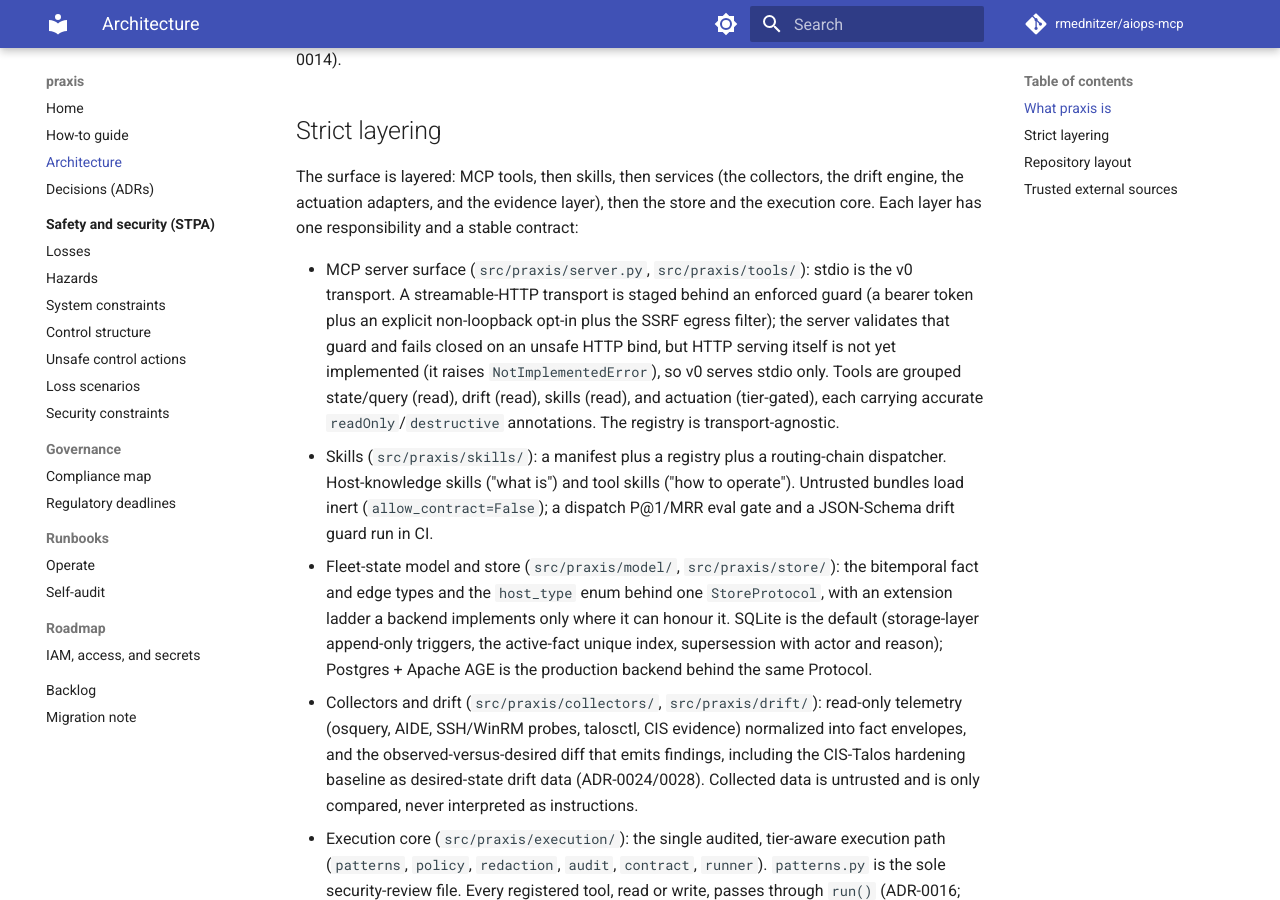
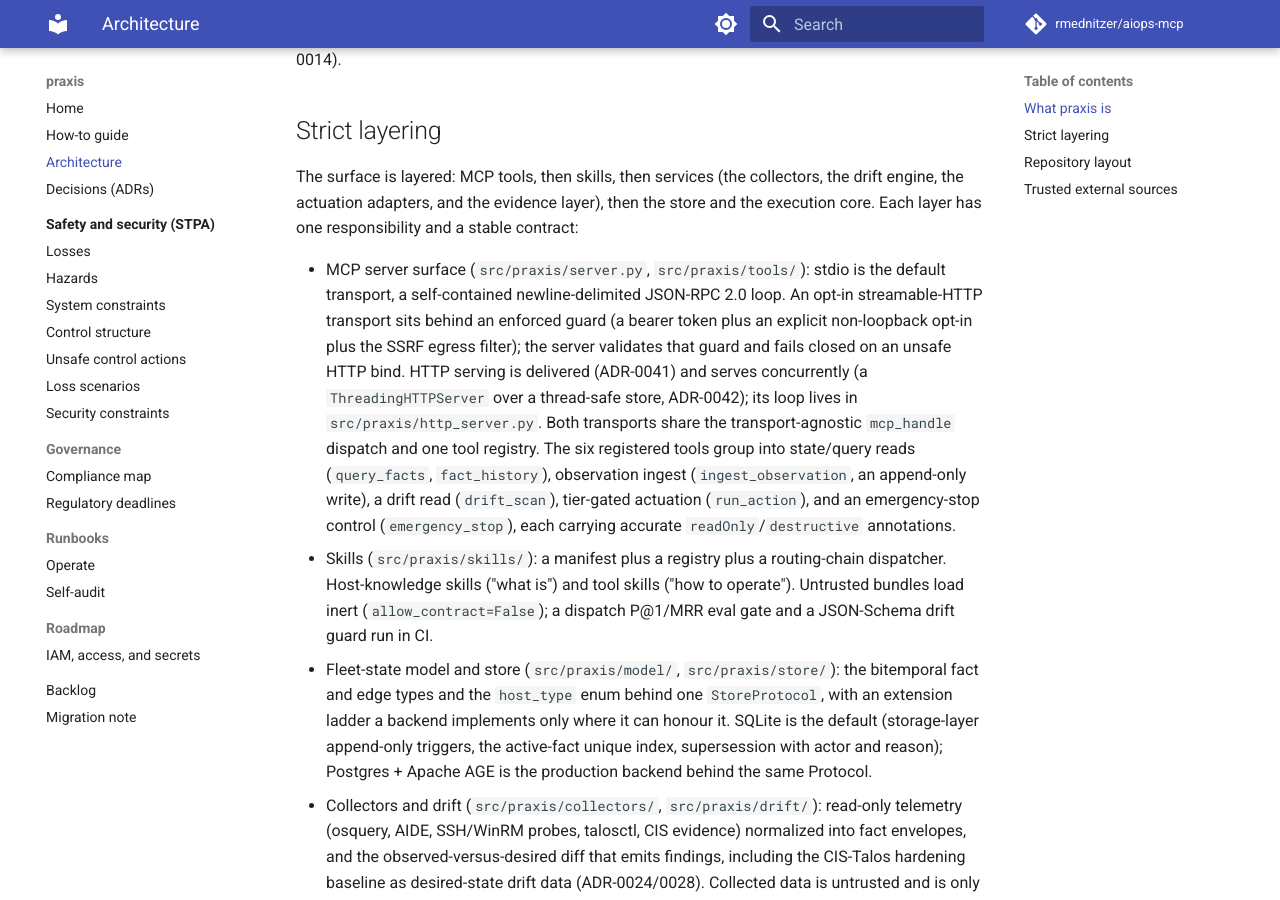
Before and after one commit to rmednitzer/aiops-mcp, an MkDocs documentation site: the page built from docs/architecture.md, in a window 1280 px wide and 900 px high, scrolled down 783 px. Built offline with MkDocs 1.6.1 and Material for MkDocs 9.7.7, drawn with Linux system fonts in a browser that asks for light colours; comment, search, counter and statistics services are not loaded.

Commit message:
docs: deep-audit currency pass for the delivered HTTP transport and six-tool surface (#79)
* docs: deep-audit currency pass for delivered HTTP transport and six-tool surface

Bring prose and code comments in line with the delivered state after ADR-0041
(HTTP transport) and ADR-0042 (concurrent serving), the six registered tools,
and the fully resolved backlog.

- docs/architecture.md: HTTP serving is delivered and concurrent (was "staged,
  raises NotImplementedError, serves stdio only"); correct six-tool grouping
  (drops the nonexistent "skills (read)" MCP group, adds ingest_observation and
  emergency_stop).
- README.md: status blurb drops the pre-ADR-0016 "not yet wired" framing and the
  "open work in docs/backlog.md" claim (the backlog is fully resolved).
- deploy/README.md, deploy/RELEASE-CHECKLIST.md: HTTP serving no longer described
  as pending.
- LIMITATIONS.md: wave range corrected to ADR-0042; "five registered tools" to six.
- src/praxis/server.py, src/praxis/tools/__init__.py: module docstrings match the
  current transport and tool surface.
- CHANGELOG.md: record the currency pass.

No code behavior change. make ci-success green (92% coverage); mkdocs build
--strict clean.

https://claude.ai/code/session_01AdewHMDLaq8EGA1FJ7e7Lm

* docs(deploy): reword ambiguous "run target" phrasing in deploy status

Addresses a PR review note: "The container/Helm/systemd run target ..." read as
if "run target" were a noun. The subject is the deployment artifacts, so it now
reads "The container, Helm, and systemd deployments target the streamable-HTTP
transport ...", and the trailing "for the HTTP run target" becomes "for that HTTP
transport".

https://claude.ai/code/session_01AdewHMDLaq8EGA1FJ7e7Lm

```diff
--- a/docs/architecture.md
+++ b/docs/architecture.md
@@ -33,14 +33,18 @@ The surface is layered: MCP tools, then skills, then services (the collectors, t
 drift engine, the actuation adapters, and the evidence layer), then the store and
 the execution core. Each layer has one responsibility and a stable contract:
 
-- MCP server surface (`src/praxis/server.py`, `src/praxis/tools/`): stdio is the v0
-  transport. A streamable-HTTP transport is staged behind an enforced guard (a bearer
-  token plus an explicit non-loopback opt-in plus the SSRF egress filter); the server
-  validates that guard and fails closed on an unsafe HTTP bind, but HTTP serving
-  itself is not yet implemented (it raises `NotImplementedError`), so v0 serves stdio
-  only. Tools are grouped state/query (read), drift (read), skills (read), and
-  actuation (tier-gated), each carrying accurate `readOnly`/`destructive`
-  annotations. The registry is transport-agnostic.
+- MCP server surface (`src/praxis/server.py`, `src/praxis/tools/`): stdio is the
+  default transport, a self-contained newline-delimited JSON-RPC 2.0 loop. An opt-in
+  streamable-HTTP transport sits behind an enforced guard (a bearer token plus an
+  explicit non-loopback opt-in plus the SSRF egress filter); the server validates that
+  guard and fails closed on an unsafe HTTP bind. HTTP serving is delivered (ADR-0041)
+  and serves concurrently (a `ThreadingHTTPServer` over a thread-safe store, ADR-0042);
+  its loop lives in `src/praxis/http_server.py`. Both transports share the
+  transport-agnostic `mcp_handle` dispatch and one tool registry. The six registered
+  tools group into state/query reads (`query_facts`, `fact_history`), observation
+  ingest (`ingest_observation`, an append-only write), a drift read (`drift_scan`),
+  tier-gated actuation (`run_action`), and an emergency-stop control (`emergency_stop`),
+  each carrying accurate `readOnly`/`destructive` annotations.
 - Skills (`src/praxis/skills/`): a manifest plus a registry plus a routing-chain
   dispatcher. Host-knowledge skills ("what is") and tool skills ("how to operate").
   Untrusted bundles load inert (`allow_contract=False`); a dispatch P@1/MRR eval gate
```
Also changed, not shown: CHANGELOG.md (+14 -0 lines), LIMITATIONS.md (+3 -3 lines), README.md (+7 -6 lines), deploy/README.md (+6 -6 lines), deploy/RELEASE-CHECKLIST.md (+1 -1 lines), 2 other files.
